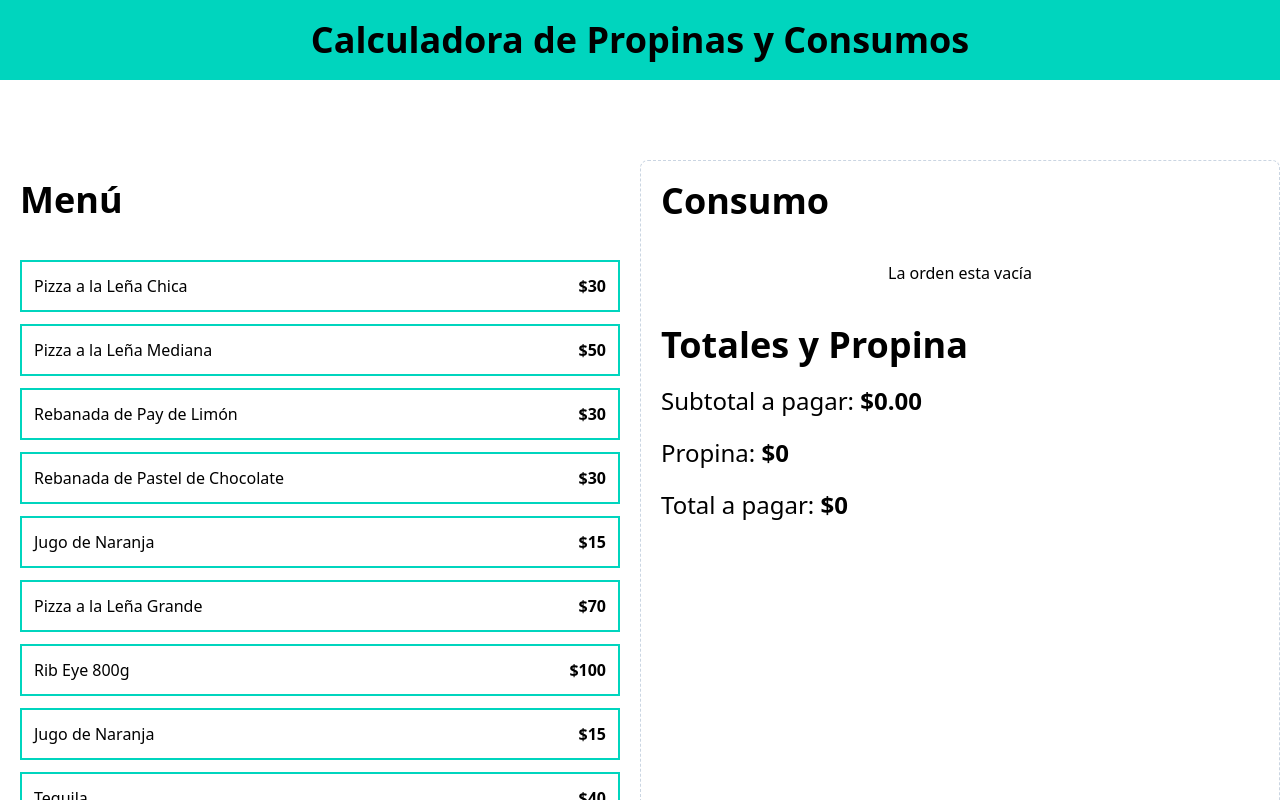
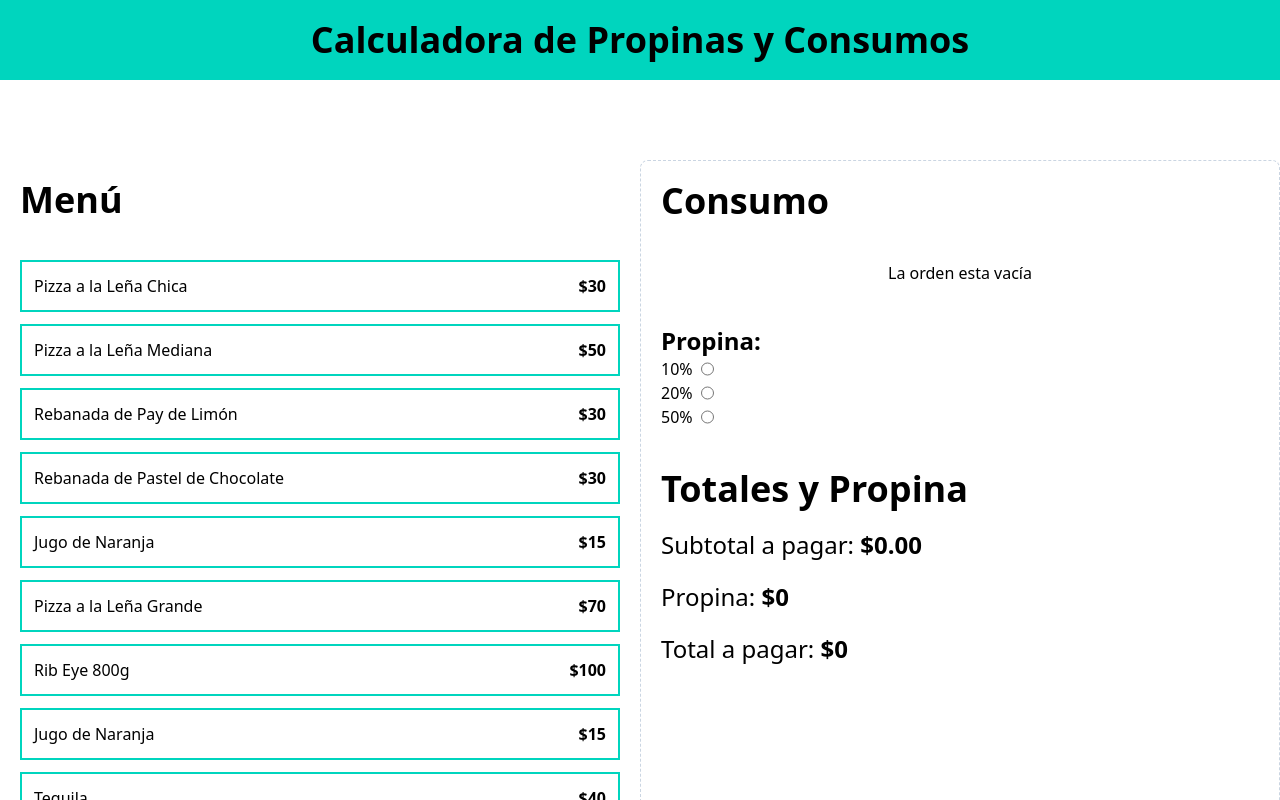
Before and after one commit to MorsaDevOmarG/CalculadoraPropinasTs, a React (Vite) app: page / in a window 1280 px wide. Shown: the top 800 px of the page. Built offline with nearby package versions, Linux system fonts and the light colour scheme.

Commit message:
Primeros pasos con las PROPINAS

```diff
--- a/src/App.tsx
+++ b/src/App.tsx
@@ -3,6 +3,7 @@ import { menuItems } from "./data/db";
 import useOrder from "./hooks/useOrder";
 import OrderContents from './components/OrderContents';
 import OrderTotals from "./components/OrderTotals";
+import TipPercentageForm from './components/TipPercentageForm';
 
 function App() {
   // console.log(menuItems);
@@ -24,11 +25,7 @@ function App() {
 
           <div className="space-y-3 mt-10">
             {menuItems.map((item) => (
-              <MenuItems
-                key={item.id}
-                item={item}
-                addItem={addItem}
-              />
+              <MenuItems key={item.id} item={item} addItem={addItem} />
             ))}
           </div>
         </div>
@@ -36,14 +33,11 @@ function App() {
         <div className="border border-dashed border-slate-300 p-5 rounded-lg space-y-10">
           {/* <h2>Consumo</h2> */}
 
-          <OrderContents
-            order={order}
-            removeItem={removeItem}
-          />
+          <OrderContents order={order} removeItem={removeItem} />
 
-          <OrderTotals
-            order={order}
-          />
+          <TipPercentageForm />
+
+          <OrderTotals order={order} />
         </div>
       </main>
     </>
--- /dev/null
+++ b/src/components/TipPercentageForm.tsx
@@ -0,0 +1,34 @@
+const tipOptions = [
+  {
+    id: "tip-10",
+    value: 0.1,
+    label: "10%",
+  },
+  {
+    id: "tip-20",
+    value: 0.2,
+    label: "20%",
+  },
+  {
+    id: "tip-50",
+    value: 0.5,
+    label: "50%",
+  },
+];
+
+export default function TipPercentageForm() {
+  return (
+    <div>
+      <h3 className="font-black text-2xl">Propina:</h3>
+
+      <form action="">
+        {tipOptions.map((tip) => (
+          <div className="flex gap-2" key={tip.id}>
+            <label htmlFor={tip.id}>{tip.label}</label>
+            <input type="radio" name="tip" id={tip.id} value={tip.value}/>
+          </div>
+        ))}
+      </form>
+    </div>
+  );
+}
```
